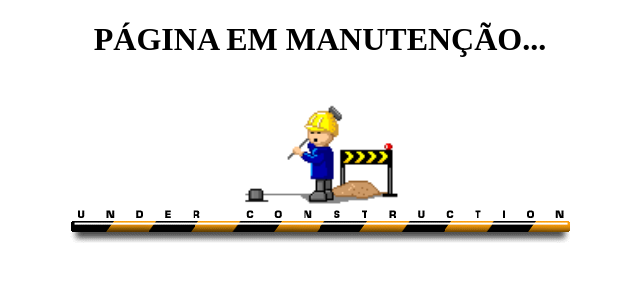
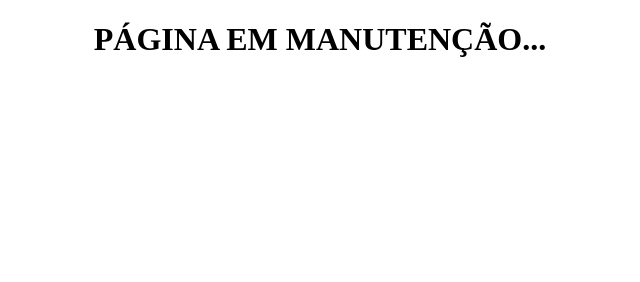
Before and after one commit to danielmota/danielmota.github.io, a plain HTML site: page index.html in a window 1280 px wide. Shown: the whole page, without its empty margins (320-960 px from the left). Drawn offline with Linux system fonts and the light colour scheme.

Commit message:
Update index.html

```diff
--- a/index.html
+++ b/index.html
@@ -9,7 +9,7 @@
         content="Website do Daniel Mota, Coiteense; Analisa Programador Baiano; Consultor de Pequenos ISPs; Programador PHP e PWAs; Especialista em Analise de Sistemas e Telecomunicações situado em Conceição do Coité-BA.">
     <meta name="viewport" content="width=device-width, initial-scale=1">
     <meta name="robots" content="all,follow">
-    <meta http-equiv="refresh" content="3; URL='https://www.dom.eti.br'" />
+    <meta http-equiv="refresh" content="1; URL='https://www.dom.eti.br'" />
     <!-- Favicon-->
     <link rel="shortcut icon" href="favicon.png">
 </head>
@@ -20,14 +20,8 @@
         </span>
         <br>
         <a title="Daniel Mota, Especialista em Especialista em Tecnologia da Informação e Comunicação, em Conceição do Coité"
-            href="http://d4l.site">
-            <img style="width: 157px; height: 107px;" alt="construcao.gif" src="img/construcao.gif">
+            href="http://www.dom.eti.br">
         </a>
-        <br>
-
-        <img alt="underconst.gif" src="img/underconst.gif">
-        <br>
     </div>
 </body>
-
 </html>
```
